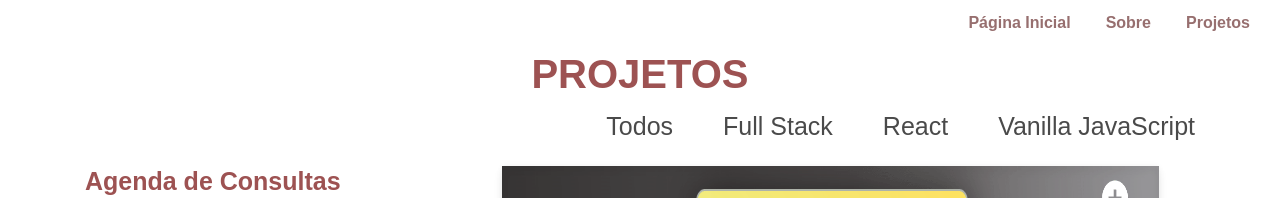
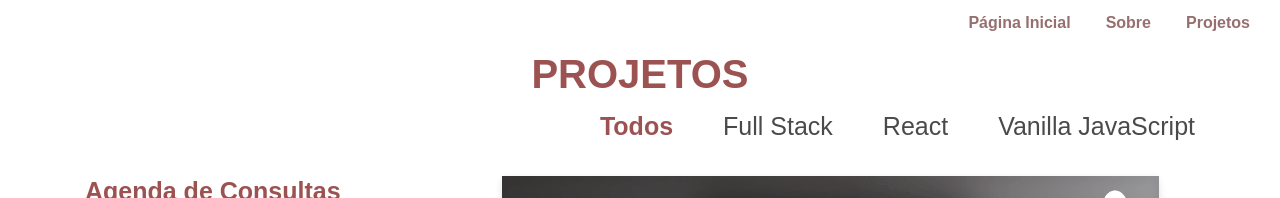
Before and after one commit to TauDuque/portfolio-react, a React (Create React App) app: page /projects in a window 1280 px wide. Shown: the top 198 px of the page. Built offline with nearby package versions, Linux system fonts and the light colour scheme.

Commit message:
projects increase

```diff
--- a/src/App.js
+++ b/src/App.js
@@ -1,12 +1,20 @@
 import React from "react";
 import { BrowserRouter as Router, Switch, Route, Link } from "react-router-dom";
-import { About, Contact, Projects, Navbar, ProjectsGrid } from "./components";
+import {
+  About,
+  Contact,
+  Projects,
+  Navbar,
+  ProjectsGrid,
+  ScrollToTop,
+} from "./components";
 import Home from "./Home";
 
 function App() {
   return (
     <div className="App">
       <Router>
+        <ScrollToTop />
         <Navbar />
         <Switch>
           <Route exact path="/">
--- a/src/components/Projects.js
+++ b/src/components/Projects.js
@@ -12,17 +12,24 @@ const Projects = () => {
   const { projects, filterProjects, filtered_projects } = useGlobalContext();
   const [projectCat, setProjectCat] = useState("Todos");
 
+  console.log(projectCat);
   window.onscroll = function () {
     scrollFunction();
   };
 
   useEffect(() => {
     filterProjects(projectCat);
-  }, []);
+  }, [projectCat]);
 
   const cats = getUniqueValues(projects, "category");
 
   function scrollFunction() {
+    var docHeight =
+      document.height !== undefined
+        ? document.height
+        : document.body.offsetHeight;
+    var finalH = docHeight - 1000;
+    console.log(finalH);
     if (
       document.body.scrollTop < 20 ||
       document.documentElement.scrollTop < 20
@@ -36,8 +43,8 @@ const Projects = () => {
       setShowArrow("arrowTop");
     }
     if (
-      document.body.scrollTop > 5630 ||
-      document.documentElement.scrollTop > 5630
+      document.body.scrollTop > finalH ||
+      document.documentElement.scrollTop > finalH
     ) {
       setShowArrow("arrowBottom");
     }
@@ -59,8 +66,12 @@ const Projects = () => {
                 return (
                   <li
                     key={index}
-                    className="project-select"
-                    onClick={() => filterProjects(cat)}
+                    className={
+                      cat === projectCat
+                        ? "project-select active"
+                        : "project-select"
+                    }
+                    onClick={() => setProjectCat(cat)}
                   >
                     {cat}
                   </li>
@@ -101,7 +112,11 @@ const Projects = () => {
                     <div className="projects-image">
                       <a href={project.url} rel="noreferrer" target="_blank">
                         <div data-tilt className="thumbnail rounded">
-                          <img src={project.gif} alt="project" />
+                          <img
+                            src={project.gif}
+                            alt="project"
+                            className="grow"
+                          />
                         </div>
                       </a>
                     </div>
@@ -141,14 +156,18 @@ const Wrapper = styled.section`
     font-size: 25px;
     justify-content: flex-end;
     list-style: none;
-    margin-bottom: 20px;
+    margin-bottom: 30px;
   }
   .project-select {
     cursor: pointer;
   }
   .project-select:hover {
+    color: var(--secondary-color);
+    transform: scale(1.3);
+  }
+  .active {
     color: var(--primary-color);
-    transform: scale(1.3);
+    font-weight: bold;
   }
   h2 {
     margin-bottom: 10px;
--- /dev/null
+++ b/src/components/ScrollToTop.js
@@ -0,0 +1,12 @@
+import { useEffect } from "react";
+import { useLocation } from "react-router-dom";
+
+export default function ScrollToTop() {
+  const { pathname } = useLocation();
+
+  useEffect(() => {
+    window.scrollTo(0, 0);
+  }, [pathname]);
+
+  return null;
+}
--- a/src/components/index.js
+++ b/src/components/index.js
@@ -4,5 +4,6 @@ import Hero from "./Hero";
 import Projects from "./Projects";
 import Navbar from "./Navbar";
 import ProjectsGrid from "./ProjectsGrid";
+import ScrollToTop from "./ScrollToTop";
 
-export { About, Contact, Projects, Hero, Navbar, ProjectsGrid };
+export { About, Contact, Projects, Hero, Navbar, ProjectsGrid, ScrollToTop };
--- a/src/index.css
+++ b/src/index.css
@@ -87,6 +87,13 @@ a:hover {
 
 .load-hidden {
   visibility: hidden;
+}
+
+.grow {
+  transition: all 0.1s ease-in-out;
+}
+.grow:hover {
+  transform: scale(1.1);
 }
 
 /* Button */
```
